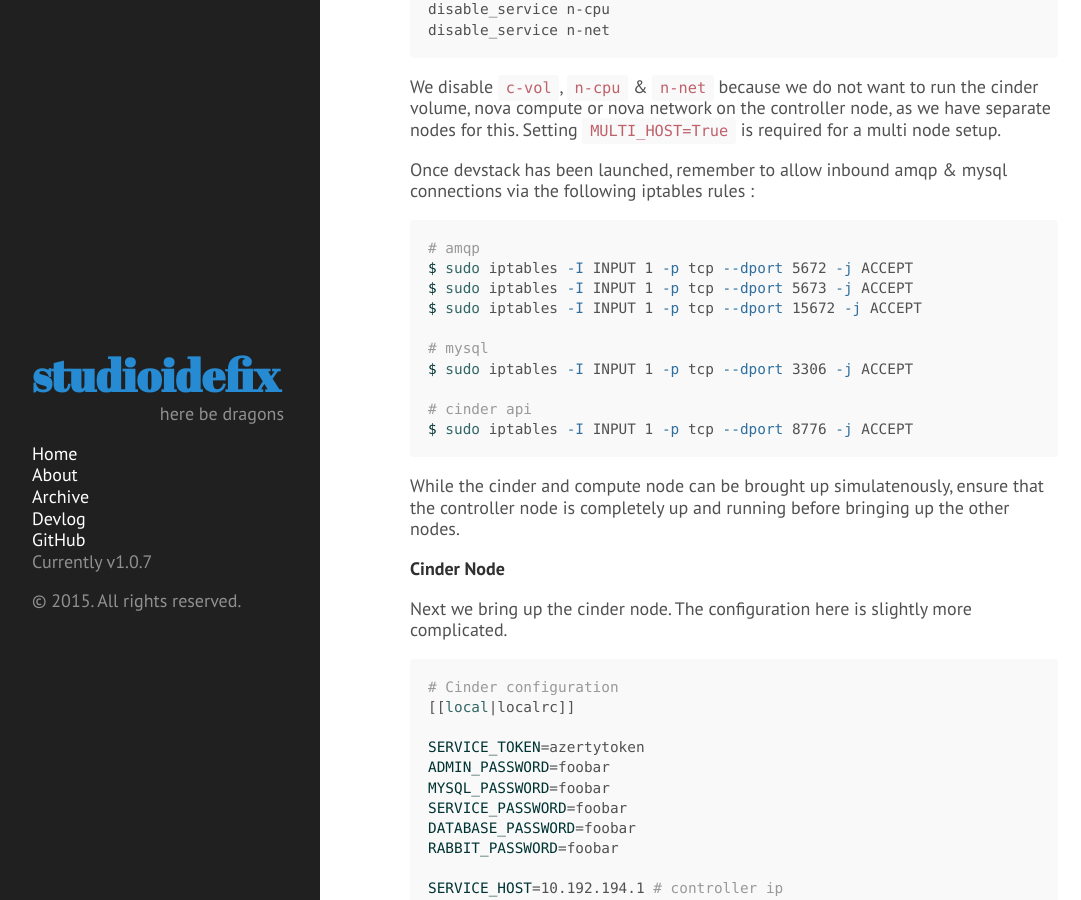
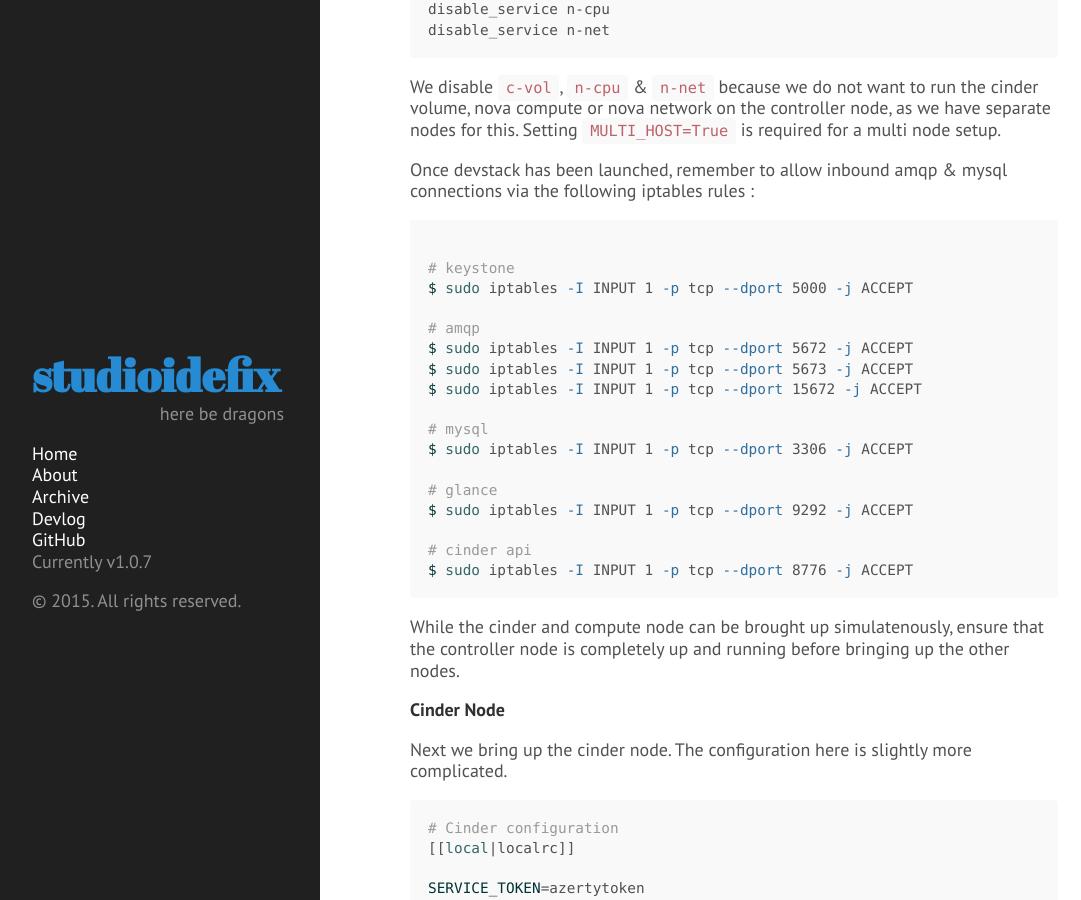
Before and after one commit to anish/anish.github.io, a Jekyll site: the page built from _posts/2015-06-12-devstack-multihost.md, in a window 1280 px wide and 900 px high, scrolled down 800 px. Shown: the whole window, without its empty margins (4-1085 px from the left). Built offline with Jekyll 4.4.1, drawn with Linux system fonts in a browser that asks for light colours; Markdown is read by kramdown in place of the engine named in the settings; comment, search, counter and statistics services are not loaded.

Commit message:
Update openstack iptables rules

`````diff
--- a/_posts/2015-06-12-devstack-multihost.md
+++ b/_posts/2015-06-12-devstack-multihost.md
@@ -37,6 +37,10 @@ We disable <code>c-vol</code>, <code>n-cpu</code> & <code>n-net</code> because w
 Once devstack has been launched, remember to allow inbound amqp & mysql connections via the following iptables rules :
 
 ````bash
+
+# keystone
+$ sudo iptables -I INPUT 1 -p tcp --dport 5000 -j ACCEPT
+
 # amqp
 $ sudo iptables -I INPUT 1 -p tcp --dport 5672 -j ACCEPT
 $ sudo iptables -I INPUT 1 -p tcp --dport 5673 -j ACCEPT
@@ -44,6 +48,9 @@ $ sudo iptables -I INPUT 1 -p tcp --dport 15672 -j ACCEPT
 
 # mysql
 $ sudo iptables -I INPUT 1 -p tcp --dport 3306 -j ACCEPT
+
+# glance
+$ sudo iptables -I INPUT 1 -p tcp --dport 9292 -j ACCEPT
 
 # cinder api
 $ sudo iptables -I INPUT 1 -p tcp --dport 8776 -j ACCEPT
`````
